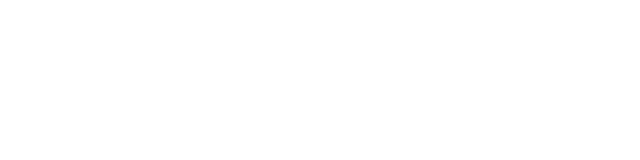
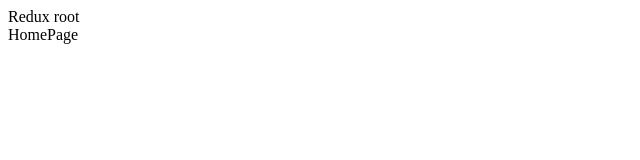
Before and after one commit to cnerylozada/redux-starter, a React (Create React App) app: page /home in a window 1280 px wide. Shown: the top 160 px of the page, without its empty margins (0-640 px from the left). Built offline with nearby package versions, Linux system fonts and the light colour scheme.

Commit message:
feat: react router default setup

```diff
--- a/package.json
+++ b/package.json
@@ -13,6 +13,7 @@
     "@types/react-dom": "^18.2.7",
     "react": "^18.2.0",
     "react-dom": "^18.2.0",
+    "react-router-dom": "^6.16.0",
     "react-scripts": "5.0.1",
     "redux": "^4.2.1",
     "typescript": "^4.9.5",
--- a/src/App.css
+++ /dev/null
@@ -1,38 +0,0 @@
-.App {
-  text-align: center;
-}
-
-.App-logo {
-  height: 40vmin;
-  pointer-events: none;
-}
-
-@media (prefers-reduced-motion: no-preference) {
-  .App-logo {
-    animation: App-logo-spin infinite 20s linear;
-  }
-}
-
-.App-header {
-  background-color: #282c34;
-  min-height: 100vh;
-  display: flex;
-  flex-direction: column;
-  align-items: center;
-  justify-content: center;
-  font-size: calc(10px + 2vmin);
-  color: white;
-}
-
-.App-link {
-  color: #61dafb;
-}
-
-@keyframes App-logo-spin {
-  from {
-    transform: rotate(0deg);
-  }
-  to {
-    transform: rotate(360deg);
-  }
-}
--- a/src/App.tsx
+++ /dev/null
@@ -1,16 +0,0 @@
-import React, { useEffect } from "react";
-import "./App.css";
-import { store } from "./redux/store";
-import { bugAdded, bugResolved } from "./redux/bugs.reducer";
-import { projectAdded } from "./redux/projects.reducer";
-
-function App() {
-  store.dispatch(projectAdded({ name: "My first project" }));
-  store.dispatch(bugAdded({ description: "My first bug" }));
-  // store.dispatch(bugResolved({ id: 1 }));
-  console.log(store.getState());
-
-  return <div className="App"></div>;
-}
-
-export default App;
--- a/src/index.css
+++ /dev/null
@@ -1,13 +0,0 @@
-body {
-  margin: 0;
-  font-family: -apple-system, BlinkMacSystemFont, 'Segoe UI', 'Roboto', 'Oxygen',
-    'Ubuntu', 'Cantarell', 'Fira Sans', 'Droid Sans', 'Helvetica Neue',
-    sans-serif;
-  -webkit-font-smoothing: antialiased;
-  -moz-osx-font-smoothing: grayscale;
-}
-
-code {
-  font-family: source-code-pro, Menlo, Monaco, Consolas, 'Courier New',
-    monospace;
-}
--- a/src/index.tsx
+++ b/src/index.tsx
@@ -1,15 +1,15 @@
 import React from 'react';
-import ReactDOM from 'react-dom/client';
-import './index.css';
-import App from './App';
-import reportWebVitals from './reportWebVitals';
+import ReactDOM from "react-dom/client";
+import reportWebVitals from "./reportWebVitals";
+import { router } from "./router";
+import { RouterProvider } from "react-router";
 
 const root = ReactDOM.createRoot(
-  document.getElementById('root') as HTMLElement
+  document.getElementById("root") as HTMLElement
 );
 root.render(
   <React.StrictMode>
-    <App />
+    <RouterProvider router={router} />
   </React.StrictMode>
 );
 
--- /dev/null
+++ b/src/pages/redux/Home.tsx
@@ -0,0 +1,16 @@
+import { store } from "../../redux/store";
+import { bugAdded, bugResolved } from "../../redux/bugs.reducer";
+import { projectAdded } from "../../redux/projects.reducer";
+
+export const HomePage = () => {
+  store.dispatch(projectAdded({ name: "My first project" }));
+  store.dispatch(bugAdded({ description: "My first bug" }));
+  // store.dispatch(bugResolved({ id: 1 }));
+  console.log(store.getState());
+
+  return (
+    <div>
+      <div>HomePage</div>
+    </div>
+  );
+};
--- /dev/null
+++ b/src/pages/redux/Root.tsx
@@ -0,0 +1,12 @@
+import { Outlet } from "react-router-dom";
+
+export const Root = () => {
+  return (
+    <div>
+      <div>Redux root</div>
+      <div>
+        <Outlet />
+      </div>
+    </div>
+  );
+};
--- /dev/null
+++ b/src/pages/rtk/Home.tsx
@@ -0,0 +1,7 @@
+export const HomePage = () => {
+  return (
+    <div>
+      <div>HomePage</div>
+    </div>
+  );
+};
--- /dev/null
+++ b/src/pages/rtk/Root.tsx
@@ -0,0 +1,12 @@
+import { Outlet } from "react-router-dom";
+
+export const Root = () => {
+  return (
+    <div>
+      <div>Rtk root</div>
+      <div>
+        <Outlet />
+      </div>
+    </div>
+  );
+};
--- /dev/null
+++ b/src/router.tsx
@@ -0,0 +1,30 @@
+import { Navigate, createBrowserRouter } from "react-router-dom";
+import { HomePage as ReduxHome } from "./pages/redux/Home";
+import { HomePage as RtkHome } from "./pages/rtk/Home";
+import { Root as RtkRoot } from "./pages/rtk/Root";
+import { Root as ReduxRoot } from "./pages/redux/Root";
+
+export const router = createBrowserRouter([
+  {
+    path: "/",
+    element: <ReduxRoot />,
+    children: [
+      {
+        index: true,
+        element: <Navigate to="home" />,
+      },
+      {
+        path: "home",
+        element: <ReduxHome />,
+      },
+    ],
+  },
+  {
+    path: "/rtk",
+    element: <RtkRoot />,
+    children: [
+      { index: true, element: <Navigate to="home" /> },
+      { path: "home", element: <RtkHome /> },
+    ],
+  },
+]);
```
Also changed, not shown: 2 other files (tests, documents, lock files or other folders).
